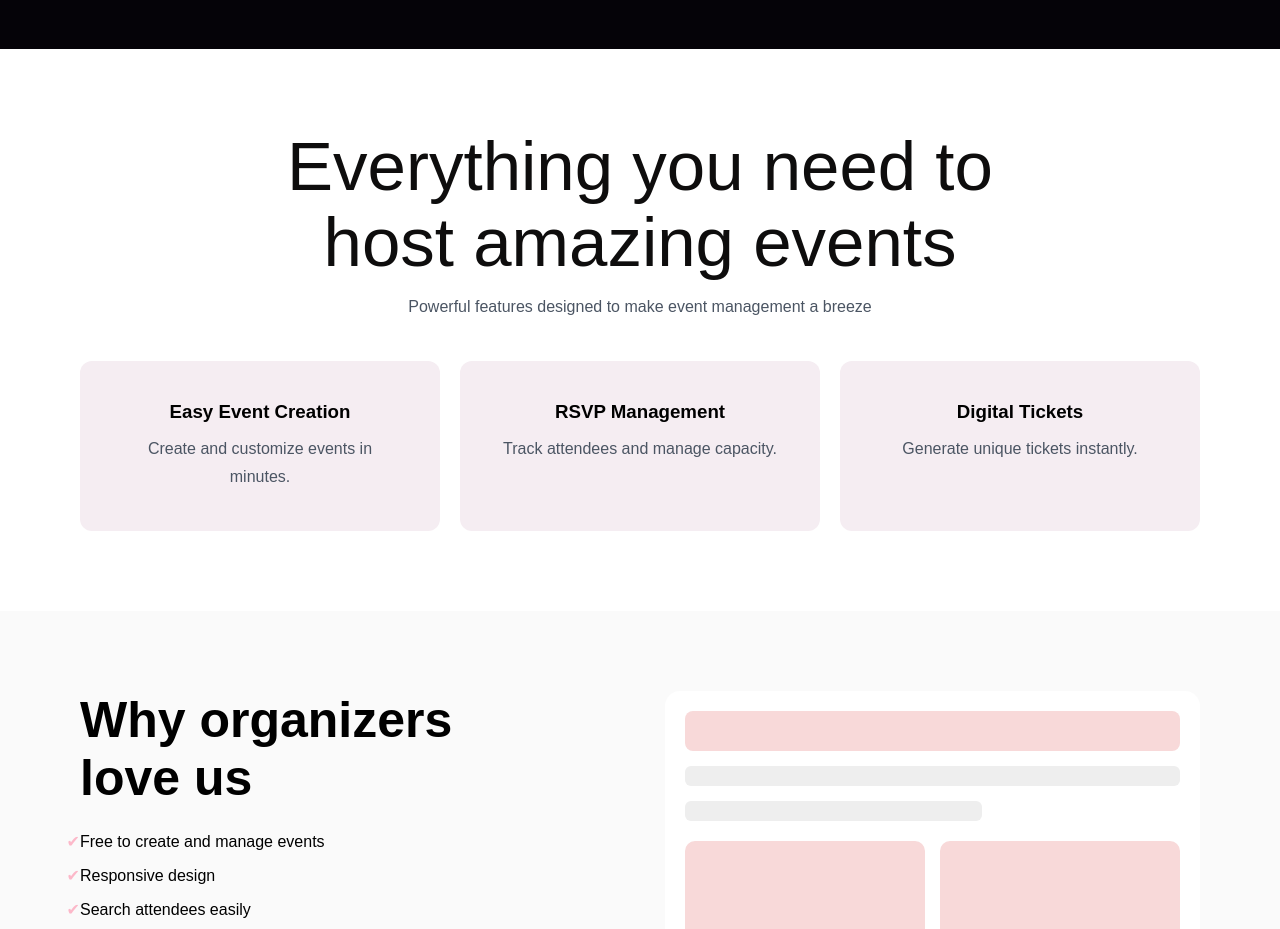
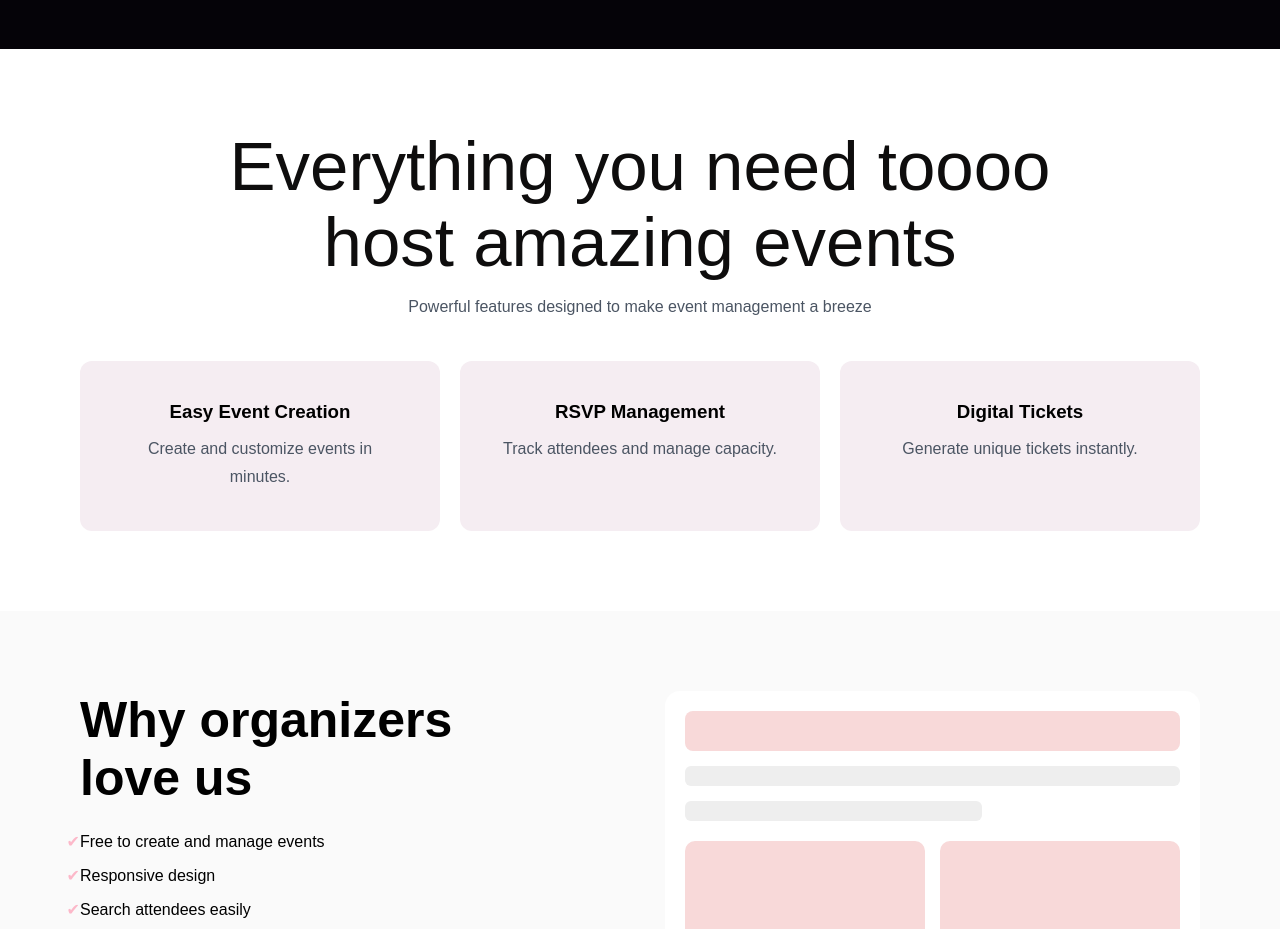
Before and after one commit to Beesalam/Gatherly, a React (Vite) app: page / in a window 1280 px wide. Shown: the part 940-1869 px from the top of the page. Built offline with nearby package versions, Linux system fonts and the light colour scheme.

Commit message:
typo fix

```diff
--- a/src/components/Features.jsx
+++ b/src/components/Features.jsx
@@ -3,7 +3,7 @@ const Features = () => {
     <section className="features">
 
       <h2>
-        Everything you need to
+        Everything you need toooo
         <br />
         host amazing events
       </h2>
```
